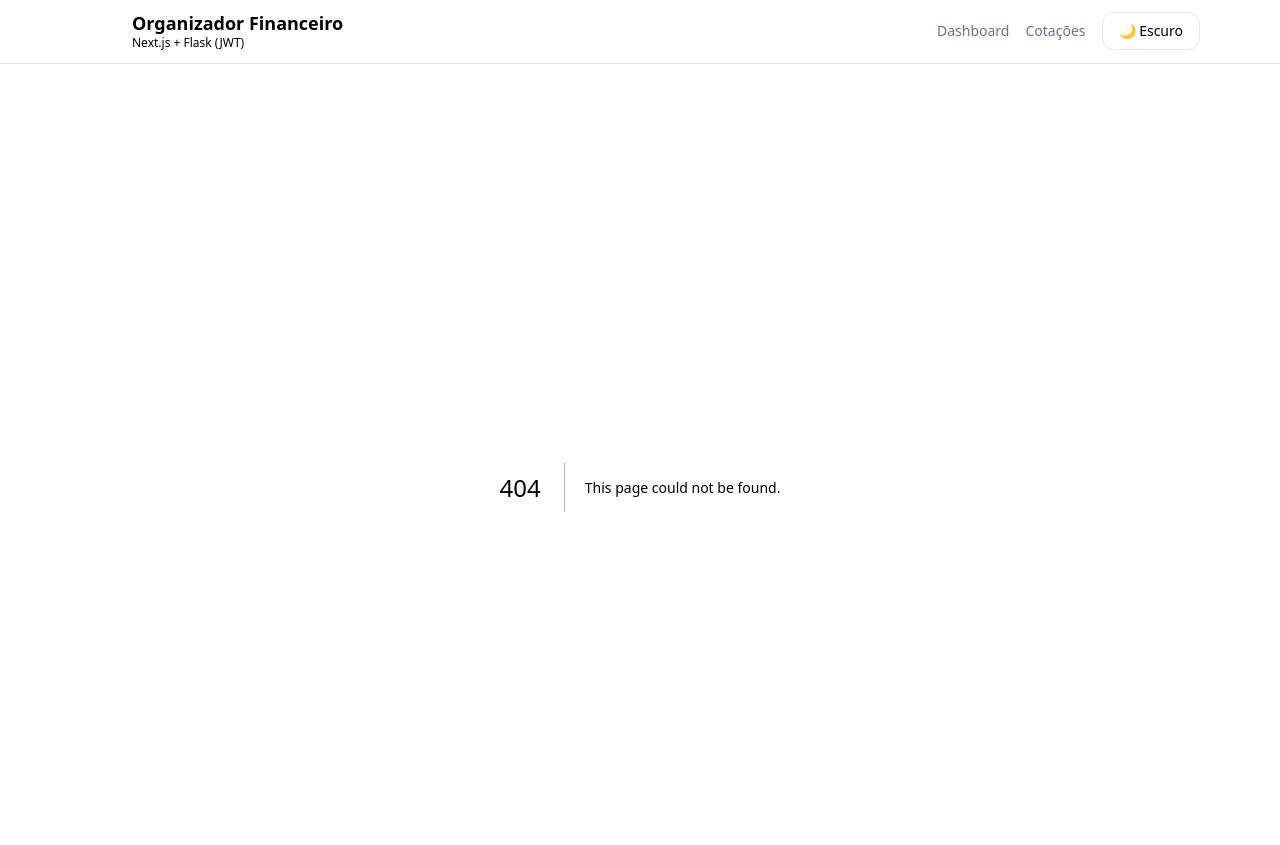
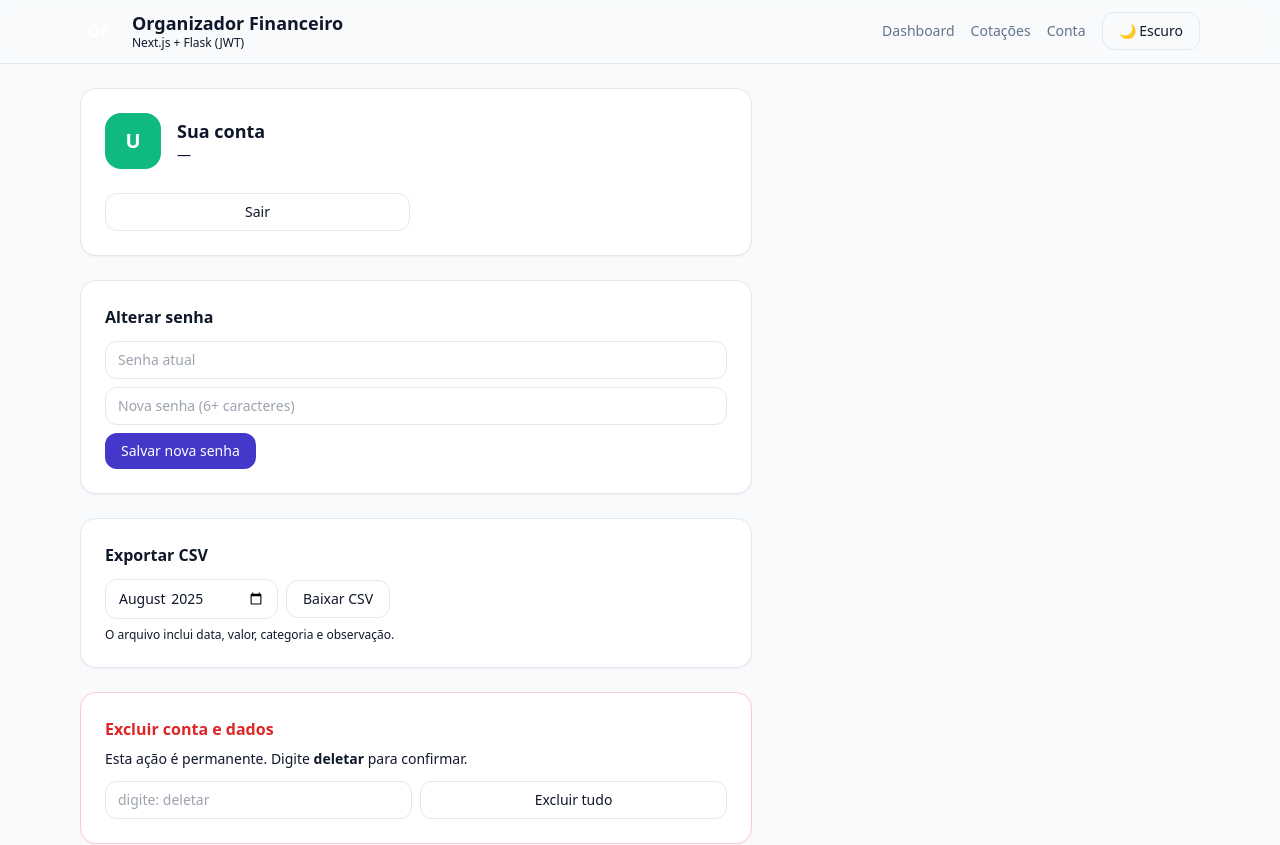
Before and after one commit to RodrigoRPessanha/frontend-financial-organizer, a Next.js app: page /account in a window 1280 px wide. Before the commit this address had no page. Shown: the top 845 px of the page. Built offline with nearby package versions, Linux system fonts and the light colour scheme; no server answers.

Commit message:
feat: add account management page with password change and account deletion features

```diff
--- /dev/null
+++ b/app/account/page.tsx
@@ -0,0 +1,121 @@
+"use client";
+
+import { useEffect, useState } from "react";
+import { api } from "../../lib/api";
+
+function getInitials(email?: string | null){
+  if(!email) return "U";
+  const base = email.split("@")[0];
+  const parts = base.split(/[._-]+/).filter(Boolean);
+  const chars = (parts[0]?.[0] || base[0] || "U") + (parts[1]?.[0] || "");
+  return chars.toUpperCase();
+}
+
+export default function AccountPage(){
+  const [email, setEmail] = useState<string | null>(null);
+  const [oldPwd, setOldPwd] = useState("");
+  const [newPwd, setNewPwd] = useState("");
+  const [month, setMonth] = useState<string>(new Date().toISOString().slice(0,7));
+  const [confirm, setConfirm] = useState("");
+
+  useEffect(() => {
+    if (typeof window !== "undefined"){
+      setEmail(localStorage.getItem("email"));
+    }
+  }, []);
+
+  function logout(){
+    localStorage.removeItem("token");
+    localStorage.removeItem("email");
+    location.href = "/";
+  }
+
+  async function changePassword(){
+    if (newPwd.length < 6) return alert("Nova senha precisa de 6+ caracteres.");
+    try {
+      await api.changePassword({ old_password: oldPwd, new_password: newPwd });
+      setOldPwd(""); setNewPwd("");
+      alert("Senha alterada com sucesso.");
+    } catch (e:any) {
+      alert(e.message || "Erro ao alterar senha.");
+    }
+  }
+
+  async function exportCsv(){
+    try {
+      const blob = await api.exportCsv(month);
+      const url = URL.createObjectURL(blob);
+      const a = document.createElement("a");
+      a.href = url;
+      a.download = `transacoes-${month}.csv`;
+      document.body.appendChild(a);
+      a.click();
+      a.remove();
+      URL.revokeObjectURL(url);
+    } catch (e:any) {
+      alert(e.message || "Erro no export.");
+    }
+  }
+
+  async function deleteAccount(){
+    if (confirm.toLowerCase() !== "deletar") {
+      return alert("Digite 'deletar' para confirmar.");
+    }
+    if (!window.confirm("Tem certeza? Esta ação remove TODOS os seus dados.")) return;
+    try {
+      await api.deleteAccount();
+      alert("Conta deletada.");
+      logout();
+    } catch (e:any) {
+      alert(e.message || "Erro ao deletar conta.");
+    }
+  }
+
+  return (
+    <div className="grid gap-6 max-w-2xl">
+      <section className="card p-6">
+        <div className="flex items-center gap-4">
+          <div className="w-14 h-14 rounded-2xl bg-accent text-white flex items-center justify-center text-xl font-bold">
+            {getInitials(email)}
+          </div>
+          <div>
+            <h2 className="text-lg font-semibold">Sua conta</h2>
+            <p className="text-sm text-muted">{email || "—"}</p>
+          </div>
+        </div>
+        <div className="mt-6 grid gap-3 sm:grid-cols-2">
+          <button onClick={logout} className="btn btn-outline">Sair</button>
+        </div>
+      </section>
+
+      <section className="card p-6">
+        <h3 className="font-semibold mb-3">Alterar senha</h3>
+        <div className="grid gap-2">
+          <input type="password" className="input" placeholder="Senha atual" value={oldPwd} onChange={e=>setOldPwd(e.target.value)} />
+          <input type="password" className="input" placeholder="Nova senha (6+ caracteres)" value={newPwd} onChange={e=>setNewPwd(e.target.value)} />
+          <div className="flex gap-2">
+            <button onClick={changePassword} className="btn btn-primary">Salvar nova senha</button>
+          </div>
+        </div>
+      </section>
+
+      <section className="card p-6">
+        <h3 className="font-semibold mb-3">Exportar CSV</h3>
+        <div className="flex items-center gap-2">
+          <input type="month" className="input w-auto" value={month} onChange={e=>setMonth(e.target.value)} />
+          <button onClick={exportCsv} className="btn btn-outline">Baixar CSV</button>
+        </div>
+        <p className="text-xs text-muted mt-2">O arquivo inclui data, valor, categoria e observação.</p>
+      </section>
+
+      <section className="card p-6 border-red-200">
+        <h3 className="font-semibold mb-2 text-red-600">Excluir conta e dados</h3>
+        <p className="text-sm text-muted mb-3">Esta ação é permanente. Digite <b>deletar</b> para confirmar.</p>
+        <div className="grid gap-2 sm:grid-cols-2">
+          <input className="input" placeholder="digite: deletar" value={confirm} onChange={e=>setConfirm(e.target.value)} />
+          <button onClick={deleteAccount} className="btn btn-outline">Excluir tudo</button>
+        </div>
+      </section>
+    </div>
+  );
+}
--- a/app/layout.tsx
+++ b/app/layout.tsx
@@ -7,7 +7,6 @@ import "./globals.css";
 import ThemeToggle from "../components/ThemeToggle";
 
 export default function RootLayout({ children }: { children: React.ReactNode }) {
-  // Anti-FOUC de tema: seta data-theme antes da pintura
   const initTheme = `
   try {
     const saved = localStorage.getItem('theme');
@@ -33,6 +32,7 @@ export default function RootLayout({ children }: { children: React.ReactNode })
               </div>
               <a href="/" className="navlink">Dashboard</a>
               <a href="/rates-demo" className="navlink hidden sm:inline">Cotações</a>
+              <a href="/account" className="navlink">Conta</a>
               <ThemeToggle />
             </div>
           </header>
```
